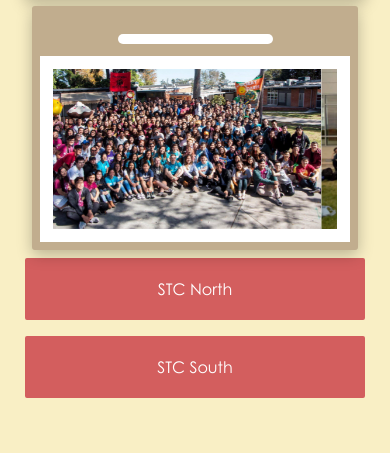
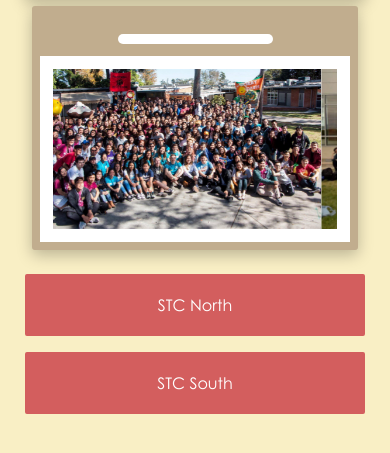
Before and after one commit to CarlsJr4/STC-2019, a plain HTML site: page index.html in a window 390 px wide. Shown: the part 435-888 px from the top of the page. Drawn offline with nearby package versions, Linux system fonts and the light colour scheme.

Commit message:
Added another breakpoint for landing page buttons

```diff
--- a/Assets/stylesheets/pages/_landing.scss
+++ b/Assets/stylesheets/pages/_landing.scss
@@ -43,6 +43,12 @@
   }
 }
 
+@media screen and (max-width: 995px) {
+  #landingBtnHolder {
+    margin-top: 1rem;
+  }
+}
+
 @media screen and (max-width: 576px) {
   #landingHero {
     margin: 0;
--- a/index.html
+++ b/index.html
@@ -62,7 +62,7 @@
           </div>
         </div>
 
-      <div class="row">
+      <div class="row" id="landingBtnHolder">
         <a href="north.html"><button type="button">STC North</button></a>
         <a href="south.html"><button type="button" id="btnSouth">STC South</button></a>
       </div>
```
Also changed, not shown: Assets/stylesheets/main.css.
